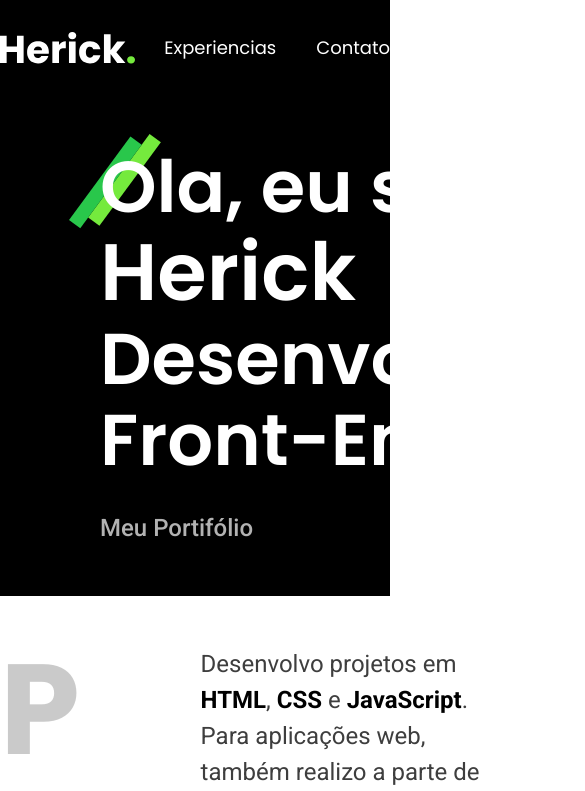
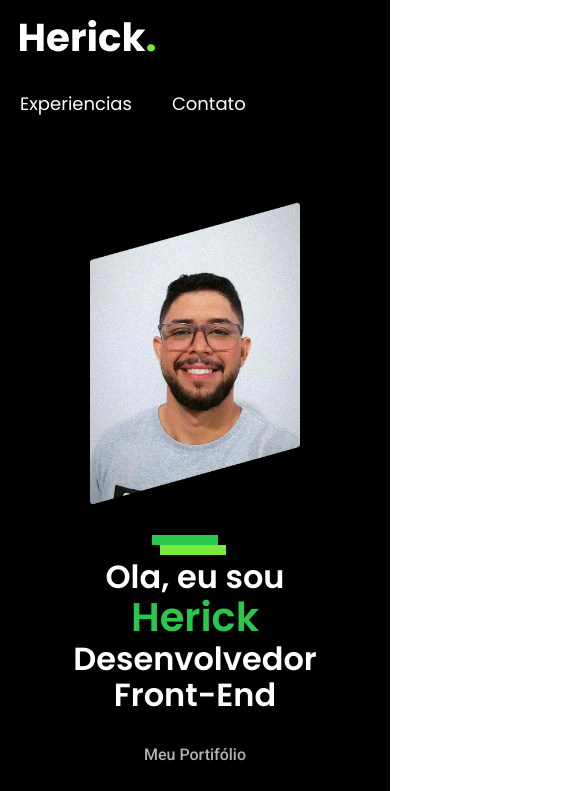
Before and after one commit to herickdevp/Desafio-Enacon, an Angular app: page / in a window 390 px wide. Shown: the top 791 px of the page, 585 px wide, since content can reach past the window. Built offline with nearby package versions, Linux system fonts and the light colour scheme.

Commit message:
introducao responsiva

```diff
--- a/src/app/components/home/formacao/formacao.component.css
+++ b/src/app/components/home/formacao/formacao.component.css
@@ -1,5 +1,4 @@
 .formacao {
-  padding: 50px 0;
   display: grid;
   grid-template-columns: 1fr 2fr;
   gap: 100px;
--- a/src/app/components/home/introducao/introducao.component.css
+++ b/src/app/components/home/introducao/introducao.component.css
@@ -2,7 +2,6 @@
   display: grid;
   grid-template-columns: 1fr 2fr;
   gap: 100px;
-  padding: 50px 0;
   align-items: center;
 }
 .tituloPrincipal {
@@ -33,3 +32,65 @@
   /* color: var(--p1); */
   font-size: 5rem;
 }
+
+@media (max-width: 1000px) {
+  .tituloPrincipal {
+    font: 600 3rem/1.13 "Poppins", sans-serif;
+  }
+  .introDestaque {
+    /* color: var(--p1); */
+    font-size: 3.5rem;
+  }
+}
+
+@media (max-width: 800px) {
+  .tituloPrincipal {
+    font: 600 2rem/1.13 "Poppins", sans-serif;
+  }
+  .introDestaque {
+    /* color: var(--p1); */
+    font-size: 2.5rem;
+  }
+  .introducao {
+    gap: 50px;
+  }
+
+  .introducao h1::before {
+    background: url(../../../../assets/detalhe-qry.svg);
+    width: 79px;
+    height: 30px;
+    top: -30px;
+    left: -5px;
+  }
+}
+
+@media (max-width: 500px) {
+  .tituloPrincipal {
+    font: 600 2rem/1.13 "Poppins", sans-serif;
+  }
+  .introDestaque {
+    /* color: var(--p1); */
+    font-size: 2.5rem;
+  }
+  .introducao {
+    grid-template-columns: 1fr;
+    text-align: center;
+    justify-content: center;
+  }
+  .introducao img {
+    max-width: 60%;
+  }
+  .paragrafoIntro {
+    font-size: 1rem;
+  }
+  .introducao h1::before {
+    background: url(../../../../assets/detalhe-qry.svg) center;
+    width: 79px;
+    height: 30px;
+    top: -30px;
+    left: 130px;
+  }
+  .introDestaque {
+    color: var(--p1);
+  }
+}
--- a/src/app/components/home/introducao/introducao.component.html
+++ b/src/app/components/home/introducao/introducao.component.html
@@ -1,5 +1,5 @@
 <div [ngStyle]="{ 'background-color': 'black' }">
-  <div class="conteiner introducao">
+  <div class="introducao conteiner">
     <div>
       <img src="assets/intro4.jpg" alt="" />
     </div>
--- a/src/app/components/home/projetos/projetos.component.css
+++ b/src/app/components/home/projetos/projetos.component.css
@@ -1,5 +1,4 @@
 .projetos {
-  padding: 50px 0;
   display: grid;
   grid-template-columns: 1fr 2fr;
   gap: 100px;
--- a/src/styles.css
+++ b/src/styles.css
@@ -35,6 +35,7 @@ body {
 
 .conteiner {
   margin: 0 auto;
+  padding: 50px 20px;
   max-width: 1200px;
 }
 .titulo {
@@ -102,7 +103,7 @@ li {
 
 img {
   max-width: 100%;
-  display: block;
+  /* display: block; */
 }
 
 a {
```
Also changed, not shown: src/assets/detalhe-qry.svg (added).
